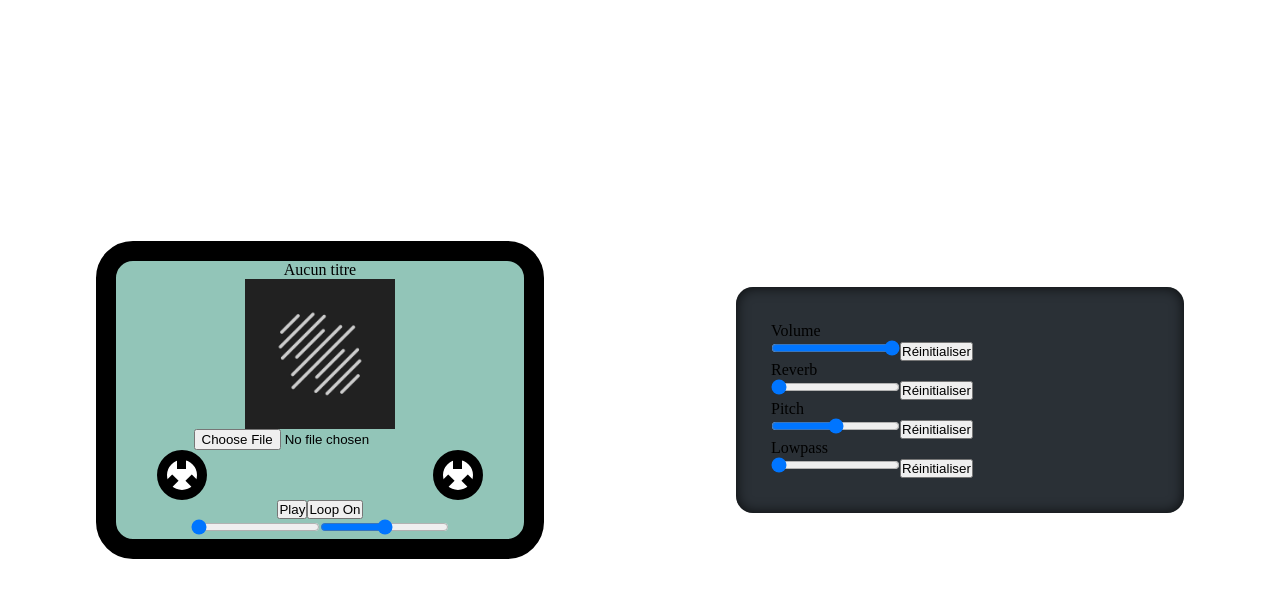
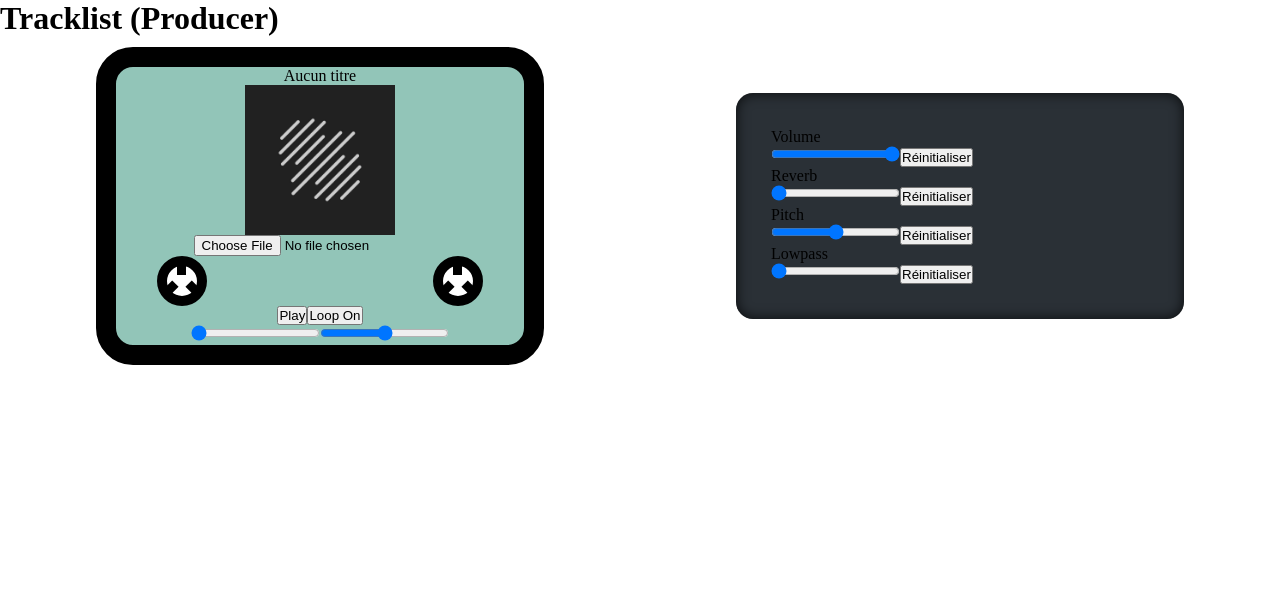
Before and after one commit to iamSamDiak/Tracklist-Producer, a React (Create React App) app: page / in a window 1280 px wide. Shown: the top 598 px of the page. Built offline with nearby package versions, Linux system fonts and the light colour scheme.

Commit message:
title 'Tracklist Producer'

```diff
--- a/src/App.js
+++ b/src/App.js
@@ -6,9 +6,14 @@ export const audioContext = new AudioContext()
 
 function App() {
   return (
-    <div className="App">
-      <Tape/>
-      <Settings/>
+    <div className="Tracklist-Producer">
+      <div className='main-title'>
+        <h1>Tracklist (Producer)</h1>
+      </div>
+      <div className='App'>
+        <Tape/>
+        <Settings/>
+      </div>
     </div>
   );
 }
```
